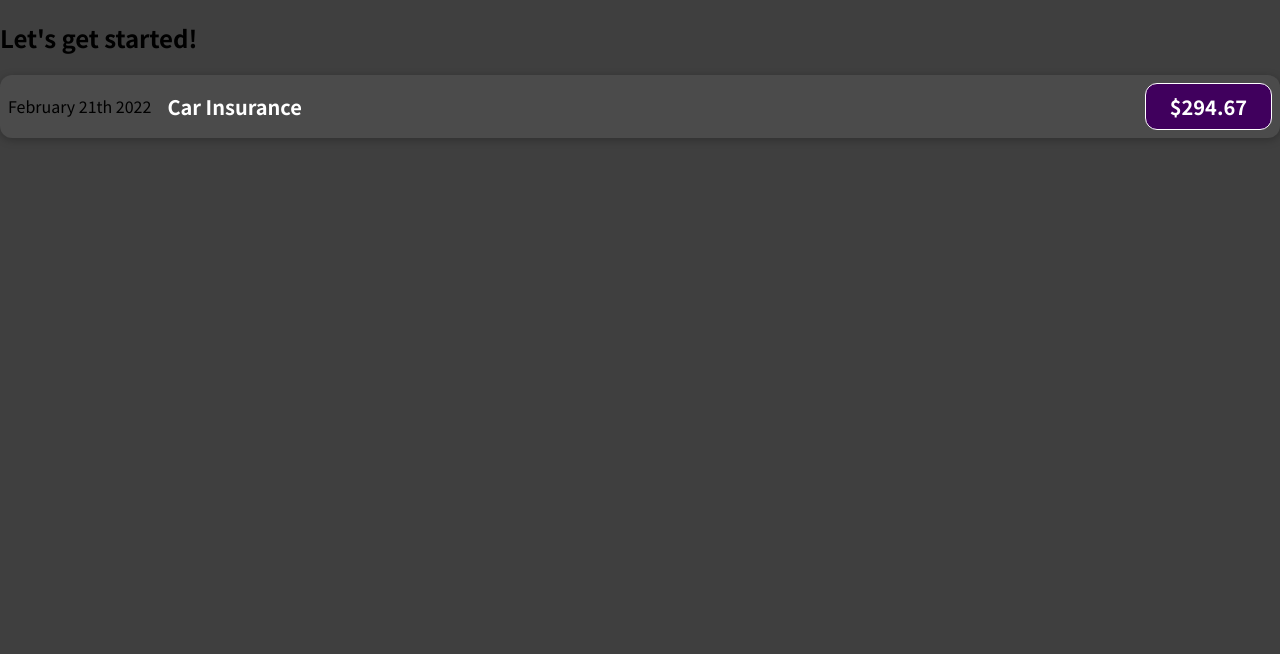
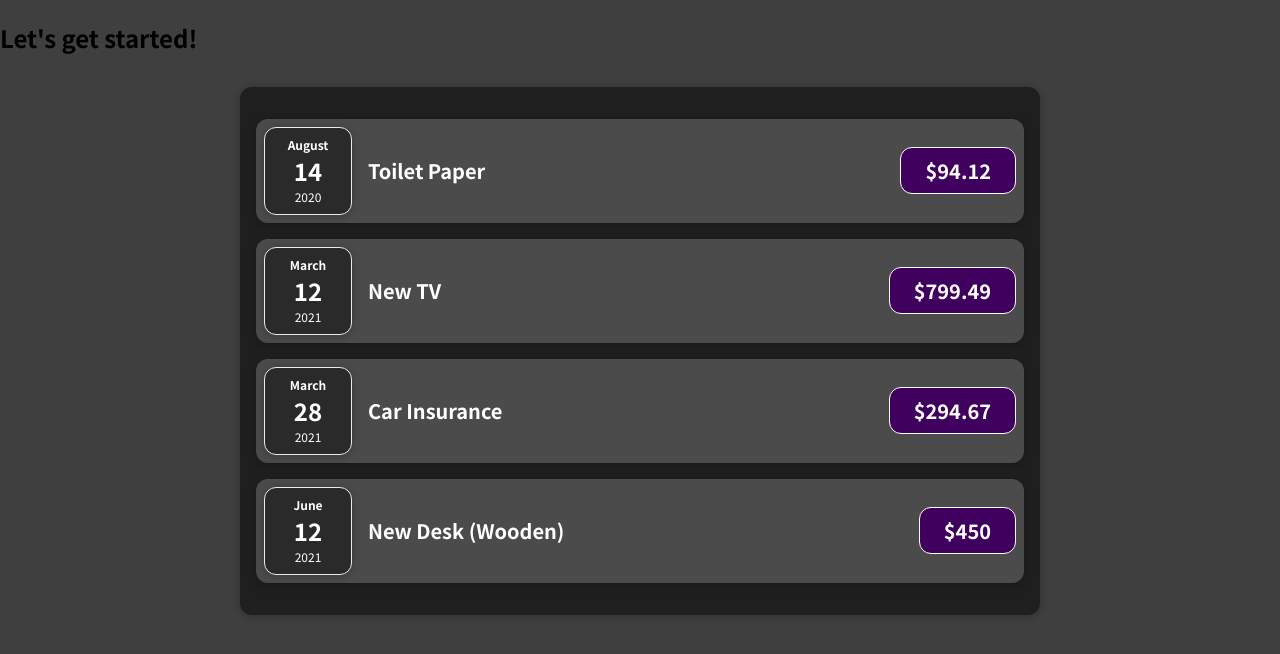
Before and after one commit to elsayed136/expense-tracker, a React (Create React App) app: page / in a window 1280 px wide. Shown: the top 654 px of the page. Built offline with nearby package versions, Linux system fonts and the light colour scheme.

Commit message:
Added: expenseData & Expenses and Card Components

```diff
--- a/src/App.js
+++ b/src/App.js
@@ -1,10 +1,32 @@
-import ExpenseItem from "./components/ExpenseItem";
+import Expenses from "./components/Expenses/Expenses";
 
 function App() {
+  const expenses = [
+    {
+      id: "e1",
+      title: "Toilet Paper",
+      amount: 94.12,
+      date: new Date(2020, 7, 14),
+    },
+    { id: "e2", title: "New TV", amount: 799.49, date: new Date(2021, 2, 12) },
+    {
+      id: "e3",
+      title: "Car Insurance",
+      amount: 294.67,
+      date: new Date(2021, 2, 28),
+    },
+    {
+      id: "e4",
+      title: "New Desk (Wooden)",
+      amount: 450,
+      date: new Date(2021, 5, 12),
+    },
+  ];
+
   return (
     <div>
       <h2>Let's get started!</h2>
-      <ExpenseItem></ExpenseItem>
+      <Expenses items={expenses} />
     </div>
   );
 }
--- a/src/components/ExpenseItem.js
+++ /dev/null
@@ -1,15 +0,0 @@
-import "./ExpenseItem.css";
-
-function ExpenseItem() {
-  return (
-    <div className='expense-item'>
-      <div>February 21th 2022</div>
-      <div className='expense-item__description'>
-        <h2>Car Insurance</h2>
-        <div className='expense-item__price'>$294.67</div>
-      </div>
-    </div>
-  );
-}
-
-export default ExpenseItem;
--- /dev/null
+++ b/src/components/Expenses/ExpenseDate.css
@@ -0,0 +1,25 @@
+.expense-date {
+  display: flex;
+  flex-direction: column;
+  width: 5.5rem;
+  height: 5.5rem;
+  border: 1px solid #ececec;
+  background-color: #2a2a2a;
+  color: white;
+  align-items: center;
+  justify-content: center;
+}
+
+.expense-date__month {
+  font-size: 0.75rem;
+  font-weight: bold;
+}
+
+.expense-date__year {
+  font-size: 0.75rem;
+}
+
+.expense-date__day {
+  font-size: 1.5rem;
+  font-weight: bold;
+}
--- /dev/null
+++ b/src/components/Expenses/ExpenseDate.js
@@ -0,0 +1,16 @@
+import "./ExpenseDate.css";
+import Card from "../UI/Card";
+function ExpenseDate({ date }) {
+  const month = date.toLocaleString("en-US", { month: "long" });
+  const day = date.toLocaleString("en-US", { day: "2-digit" });
+  const year = date.getFullYear();
+  return (
+    <Card className='expense-date'>
+      <div className='expense-date__month'>{month}</div>
+      <div className='expense-date__day'>{day}</div>
+      <div className='expense-date__year'>{year}</div>
+    </Card>
+  );
+}
+
+export default ExpenseDate;
--- /dev/null
+++ b/src/components/Expenses/ExpenseItem.js
@@ -0,0 +1,18 @@
+import Card from "../UI/Card";
+import ExpenseDate from "./ExpenseDate";
+
+import "./ExpenseItem.css";
+
+function ExpenseItem({ title, amount, date }) {
+  return (
+    <Card className='expense-item'>
+      <ExpenseDate date={date} />
+      <div className='expense-item__description'>
+        <h2>{title}</h2>
+        <div className='expense-item__price'>${amount}</div>
+      </div>
+    </Card>
+  );
+}
+
+export default ExpenseItem;
--- /dev/null
+++ b/src/components/Expenses/Expenses.css
@@ -0,0 +1,7 @@
+.expenses {
+  padding: 1rem;
+  background-color: rgb(31, 31, 31);
+  margin: 2rem auto;
+  width: 50rem;
+  max-width: 95%;
+}
--- /dev/null
+++ b/src/components/Expenses/Expenses.js
@@ -0,0 +1,17 @@
+import React from "react";
+import "./Expenses.css";
+import Card from "../UI/Card";
+
+import ExpenseItem from "./ExpenseItem";
+
+function Expenses(props) {
+  return (
+    <Card className='expenses'>
+      {props.items.map(item => (
+        <ExpenseItem key={item.id} {...item} />
+      ))}
+    </Card>
+  );
+}
+
+export default Expenses;
--- /dev/null
+++ b/src/components/UI/Card.css
@@ -0,0 +1,4 @@
+.card {
+  border-radius: 12px;
+  box-shadow: 0 1px 8px rgba(0, 0, 0, 0.25);
+}
--- /dev/null
+++ b/src/components/UI/Card.js
@@ -0,0 +1,8 @@
+import "./Card.css";
+
+function Card(props) {
+  const classes = "card " + props.className;
+  return <div className={classes}>{props.children}</div>;
+}
+
+export default Card;
```
Also changed, not shown: src/components/Expenses/ExpenseItem.css (renamed from src/components/ExpenseItem.css).
